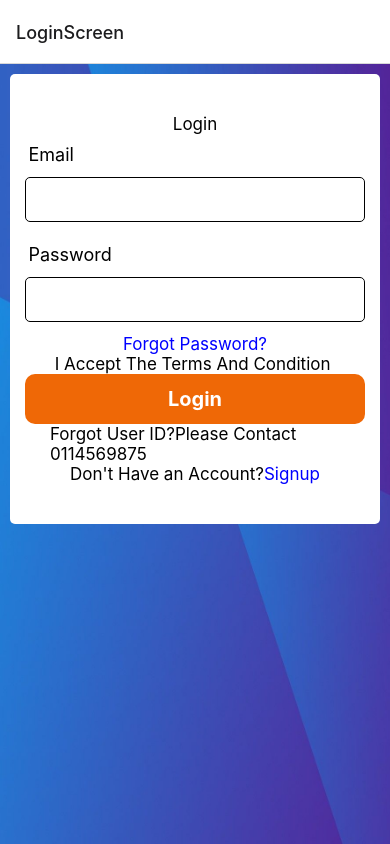
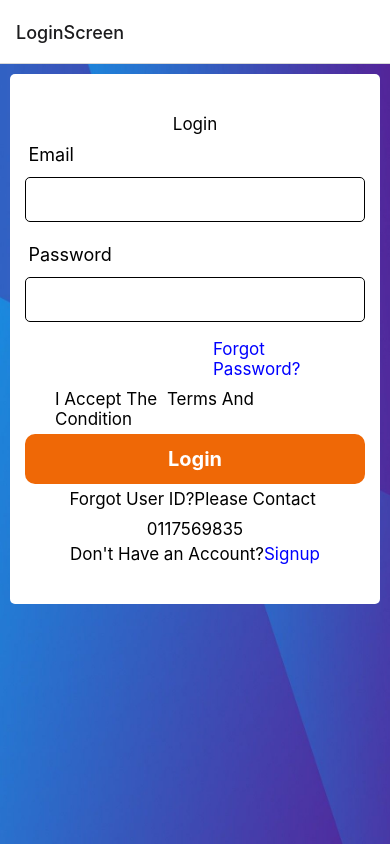
Before and after one commit to User-Experience-Design-SE3050-2021/se3050---uee-2021s2_reg_wd_05, a React Native app: screen /LoginScreen in a window 390 px wide. Built offline with nearby package versions, Linux system fonts and the light colour scheme.

Commit message:
Login Screens Modified

```diff
--- a/App.js
+++ b/App.js
@@ -19,7 +19,6 @@ import BillPaymentDetailScreen from "./src/screens/BillPaymentDetailScreen";
 import AddCardScreen from "./src/screens/AddCardScreen";
 import SignupScreen from "./src/screens/SignupScreen";
 import LoginScreen from "./src/screens/LoginScreen";
-import ForgotPinScreen from "./src/screens/ForgotPinScreen";
 import ChangePinScreen from "./src/screens/ChangePinScreen";
 
 const Stack = createNativeStackNavigator();
@@ -41,7 +40,7 @@ const App = () => {
       <NavigationContainer theme={MyTheme}>
         <Stack.Navigator>
           {/*<Stack.Screen name="ChangePinScreen" component={ChangePinScreen} />*/}
-          {/*<Stack.Screen name="ForgotPinScreen" component={ForgotPinScreen} />*/}
+          {/*<Stack.Screen name="SignupScreen" component={SignupScreen} />*/}
           <Stack.Screen name="LoginScreen" component={LoginScreen} />
           <Stack.Screen name="BillPaymentScreen" component={BillPaymentDetailScreen} />
           <Stack.Screen name="AddCardScreen" component={AddCardScreen} />
--- a/src/screens/LoginScreen.js
+++ b/src/screens/LoginScreen.js
@@ -1,6 +1,7 @@
 import React from "react";
 import {View, Text, StyleSheet, TextInput,Dimensions} from "react-native";
 import { PrimaryButton, InputField } from "../components";
+import {Image} from "react-native-animatable";
 
 const LoginScreen = () => {
 
@@ -12,13 +13,15 @@ const LoginScreen = () => {
         <View style={styles.mainContainer}>
                 <View style={styles.container}>
                     <Text style={styles.heading}>Login</Text>
+                    {/*<Image source={require('../styles/UEE_Background.jpg')} />*/}
                         <InputField text="Email"/>
                         <InputField text="Password"/>
                     <Text style={styles.forgotpassword}>Forgot Password?</Text>
                     <Text style={styles.termsandcondition}>I Accept The <Text style={styles.termsandcondition}>Terms And Condition</Text> </Text>
                         <PrimaryButton onPress={btnClick} text="Login"/>
-                    <Text style={styles.contact}>Forgot User ID?<Text style={styles.contact}>Please Contact 0114569875</Text></Text>
-                    <Text style={styles.contact}>Don't Have an Account?<Text style={styles.Signup}>Signup</Text></Text>
+                    <Text style={styles.contact}>Forgot User ID?Please Contact </Text>
+                    <Text style={styles.contact}>0117569835</Text>
+                    <Text style={styles.daccount}>Don't Have an Account?<Text style={styles.Signup}>Signup</Text></Text>
                 </View>
         </View>
     )
@@ -42,18 +45,28 @@ const styles = StyleSheet.create({
     forgotpassword: {
         color: '#0000FF',
         fontSize: 17,
+        padding: 2,
+        margin: 3,
+        paddingLeft:160
     },
     termsandcondition: {
         fontSize: 17,
+        padding: 2,
+        margin: 3,
     },
     contact: {
         fontSize: 17,
-        paddingLeft:'auto',
+        padding: 2,
+        margin: 3,
+        // paddingRight:120,
     },
     Signup: {
         color: '#0000FF',
         fontSize: 17,
-    }
+    },
+    daccount: {
+        fontSize: 17,
+    },
 
 })
 
```
